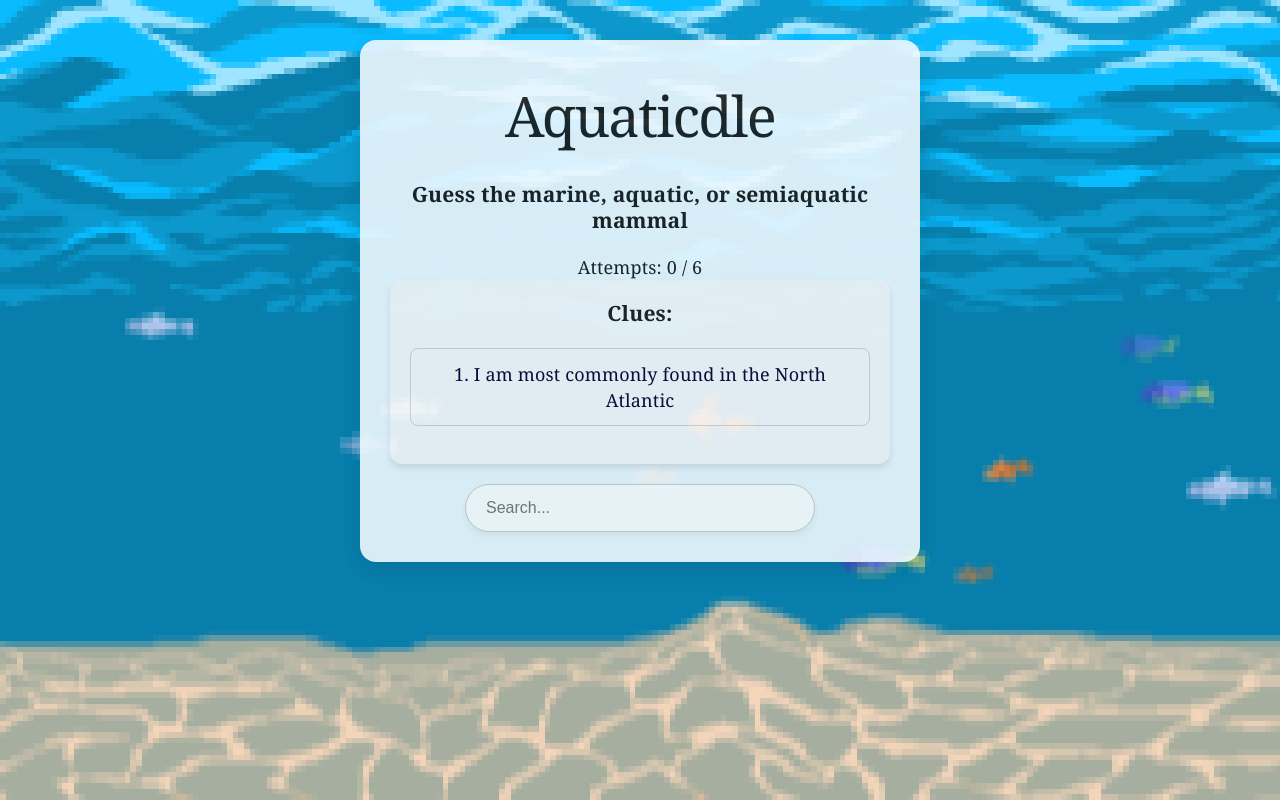
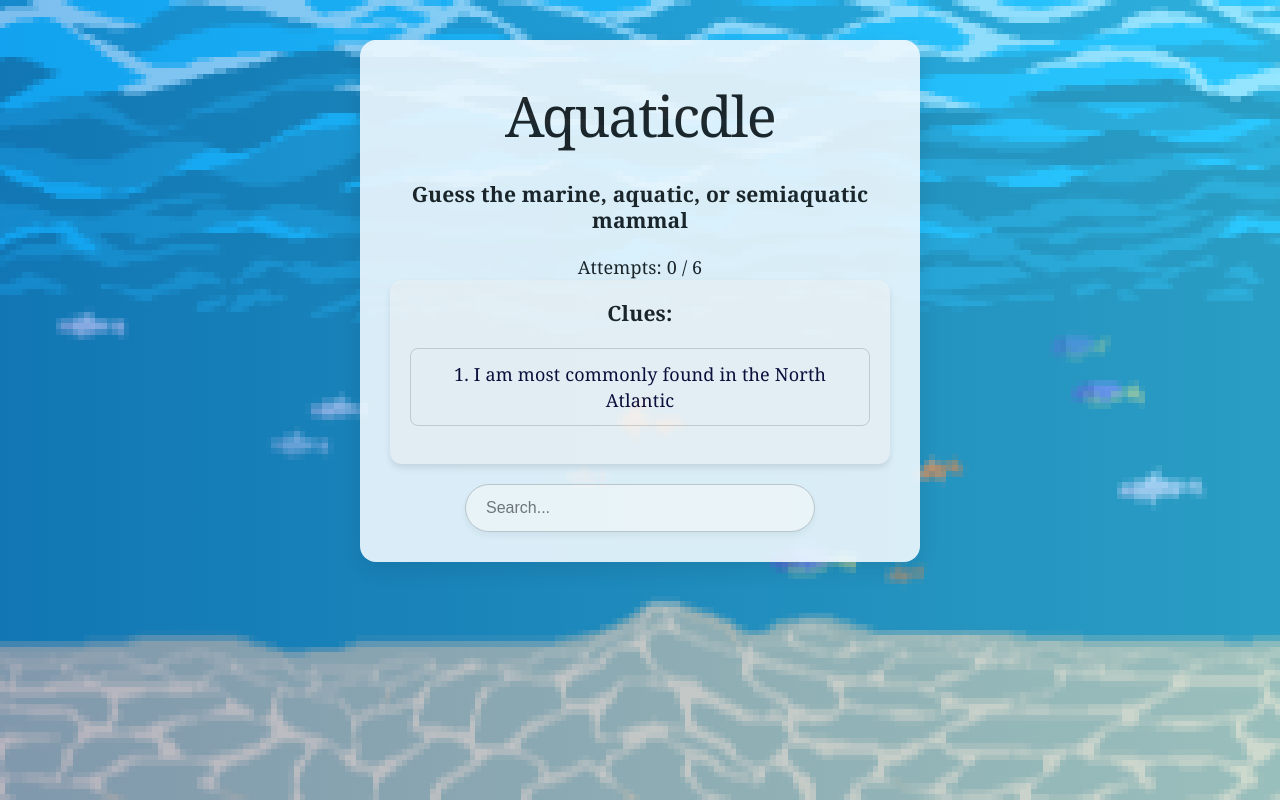
Before and after one commit to alyssloc/aquaticdle, a React (Vite) app: page / in a window 1280 px wide. Built offline with nearby package versions, Linux system fonts and the light colour scheme.

Commit message:
updating background image properties

```diff
--- a/src/index.css
+++ b/src/index.css
@@ -21,6 +21,8 @@
   color: var(--text);
   background-image: url('./assets/images/bg_final.png');
   background-size: cover;
+  background-image: linear-gradient(to right, rgba(41, 102, 201, 0.3), rgba(123, 230, 254, 0.3)), url('./assets/images/bg_final.png');
+  background-position: center;
   image-rendering: pixelated;
   font-synthesis: none;
   text-rendering: optimizeLegibility;
```
